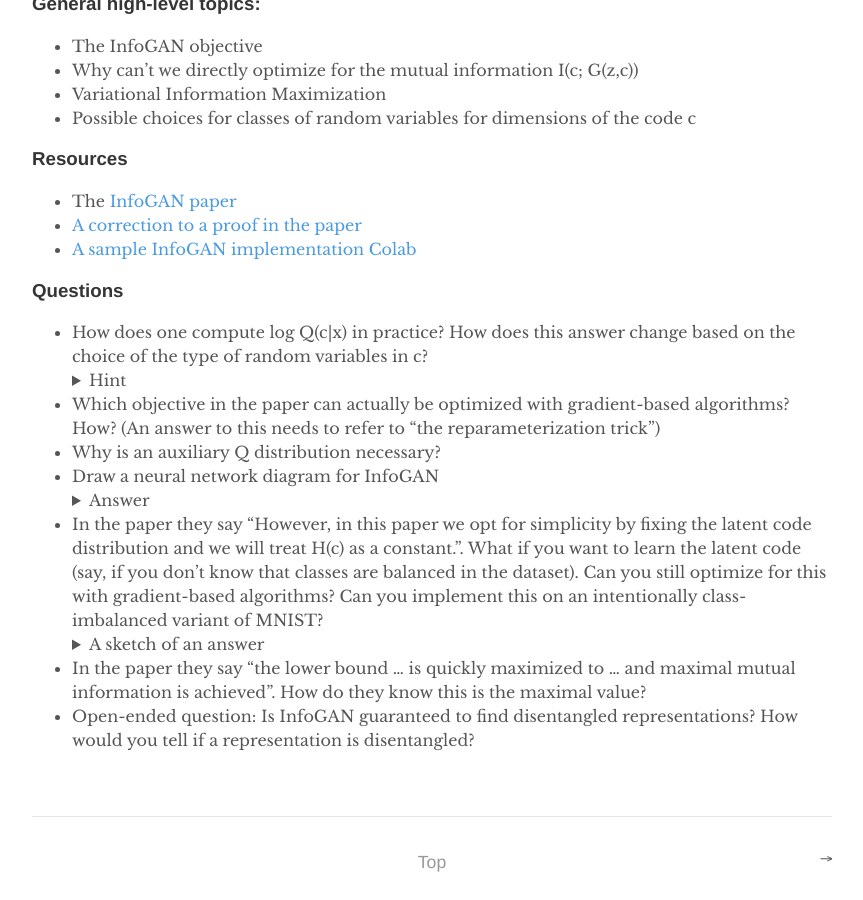
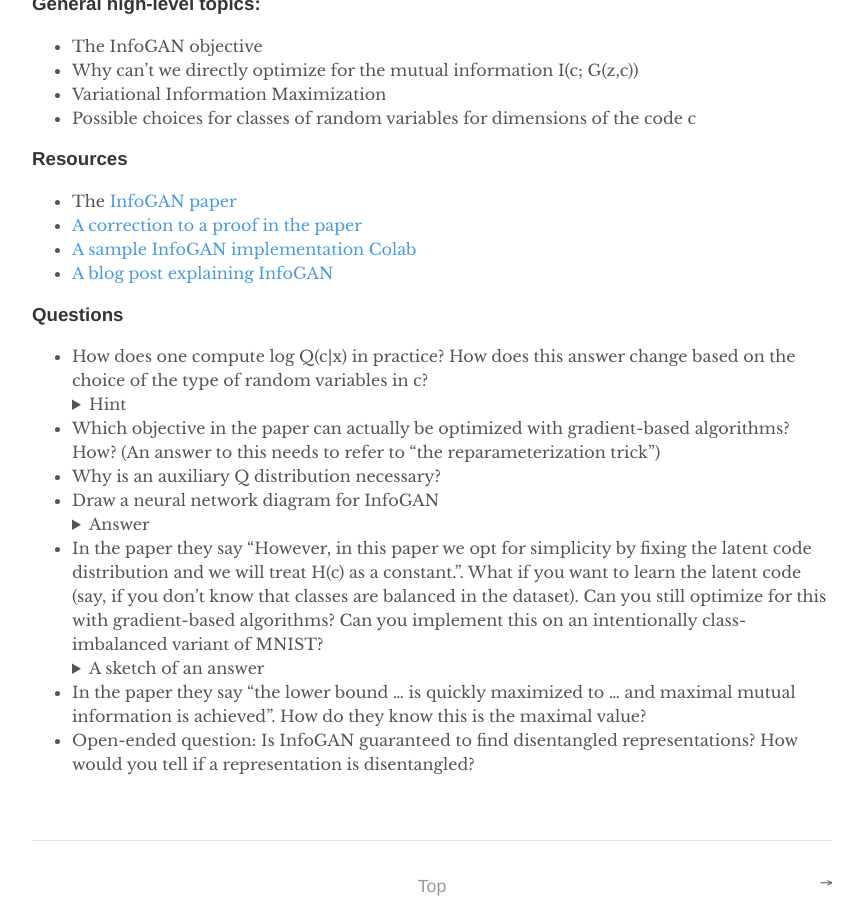
Before and after one commit to depthfirstlearning/depthfirstlearning.com, a Jekyll site: the page built from _posts/2018-05-28-InfoGAN.markdown, in a window 1280 px wide and 900 px high, scrolled down 2991 px. Shown: the whole window, without its empty margins (208-1071 px from the left). Built offline with Jekyll 4.4.1, drawn with Linux system fonts in a browser that asks for light colours; our own code applies the rules of GitHub Pages for plain Markdown files; before the commit the page ends 3867 px from its top, so only the background shows below that.

Commit message:
Update 2018-05-28-InfoGAN.markdown

```diff
--- a/_posts/2018-05-28-InfoGAN.markdown
+++ b/_posts/2018-05-28-InfoGAN.markdown
@@ -108,7 +108,8 @@ We now get to the [paper itself](https://arxiv.org/abs/1606.03657). InfoGAN modi
 
  - The [InfoGAN paper](https://arxiv.org/abs/1606.03657)
  - [A correction to a proof in the paper](http://aoliver.org/assets/correct-proof-of-infogan-lemma.pdf)
- - [A sample InfoGAN implementation Colab](https://colab.research.google.com/drive/1JkCI_n2U2i6DFU8NKk3P6EkPo3ZTKAaq)
+ - [A sample InfoGAN implementation Colab](https://colab.research.google.com/drive/1JkCI_n2U2i6DFU8NKk3P6EkPo3ZTKAaq#forceEdit=true&offline=true&sandboxMode=true)
+ - [A blog post explaining InfoGAN](https://towardsdatascience.com/infogan-generative-adversarial-networks-part-iii-380c0c6712cd)
 
 ### Questions
 
```
